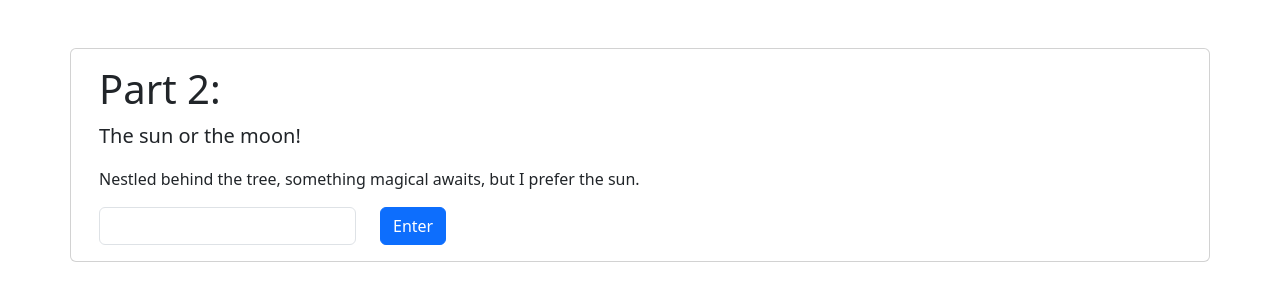
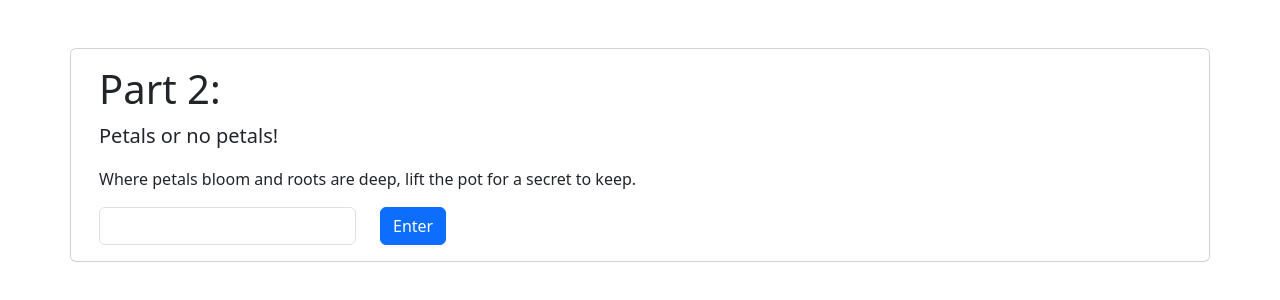
Before and after one commit to lpattersonn/finder-pro, a React (Create React App) app: page /second-page in a window 1280 px wide. Shown: the top 300 px of the page. Built offline with nearby package versions, Linux system fonts and the light colour scheme.

Commit message:
Update SecondPage.jsx

```diff
--- a/src/Components/SecondPage.jsx
+++ b/src/Components/SecondPage.jsx
@@ -22,8 +22,8 @@ export default function FirstPage() {
                 <div className="card">
                     <div className="card-body">
                         <h1>Part 2:</h1>
-                        <p className="lead">The <strong>sun</strong> or the <strong>moon</strong>!</p>
-                        <p>Nestled behind the tree, something magical awaits, but I prefer the sun.</p>
+                        <p className="lead"><strong>Petals</strong> or no <strong>petals</strong>!</p>
+                        <p>Where petals bloom and roots are deep, lift the pot for a secret to keep.</p>
                         <form onSubmit={(e) => {
                             setStatusMessage('');
                             handleSubmit(e)}}>
```
